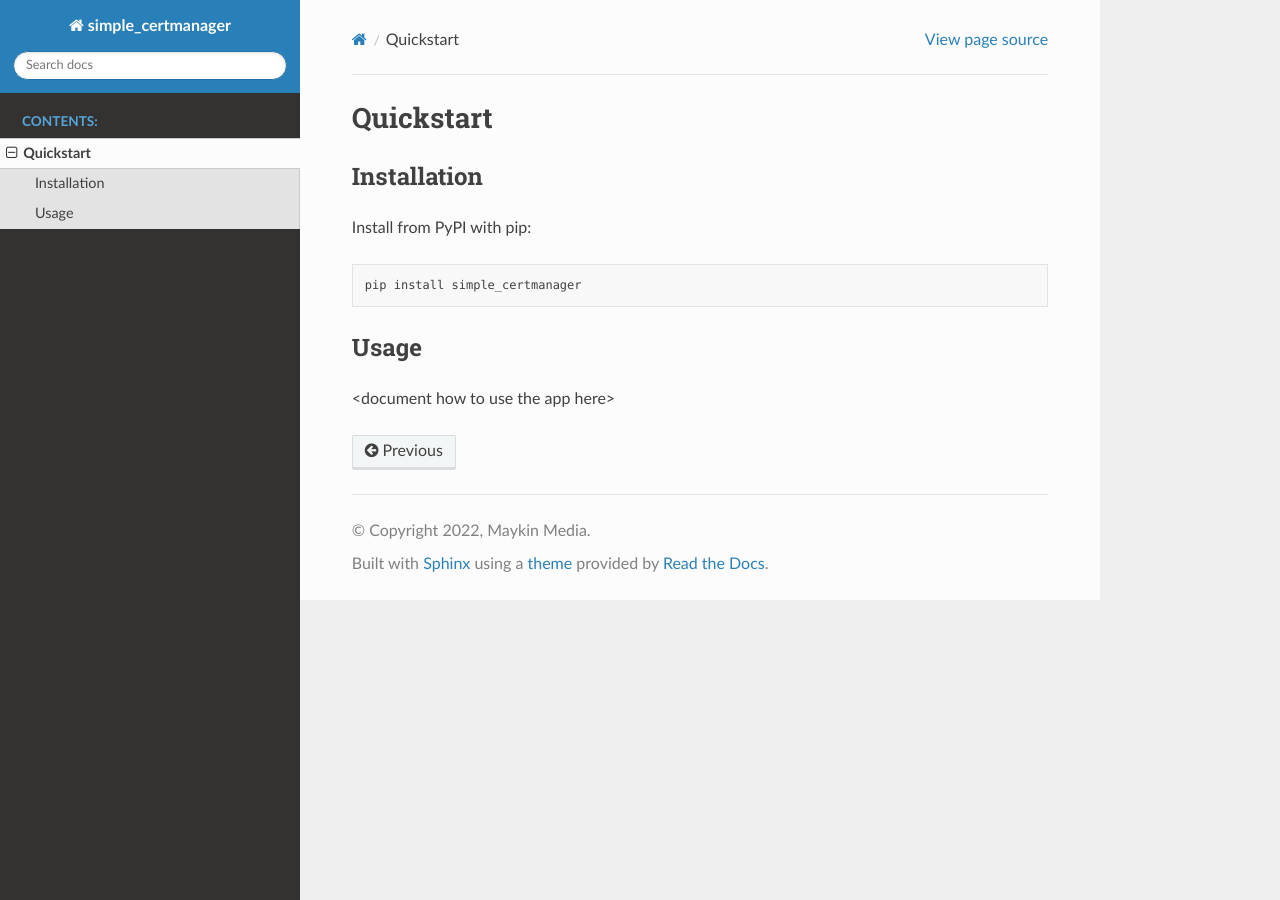
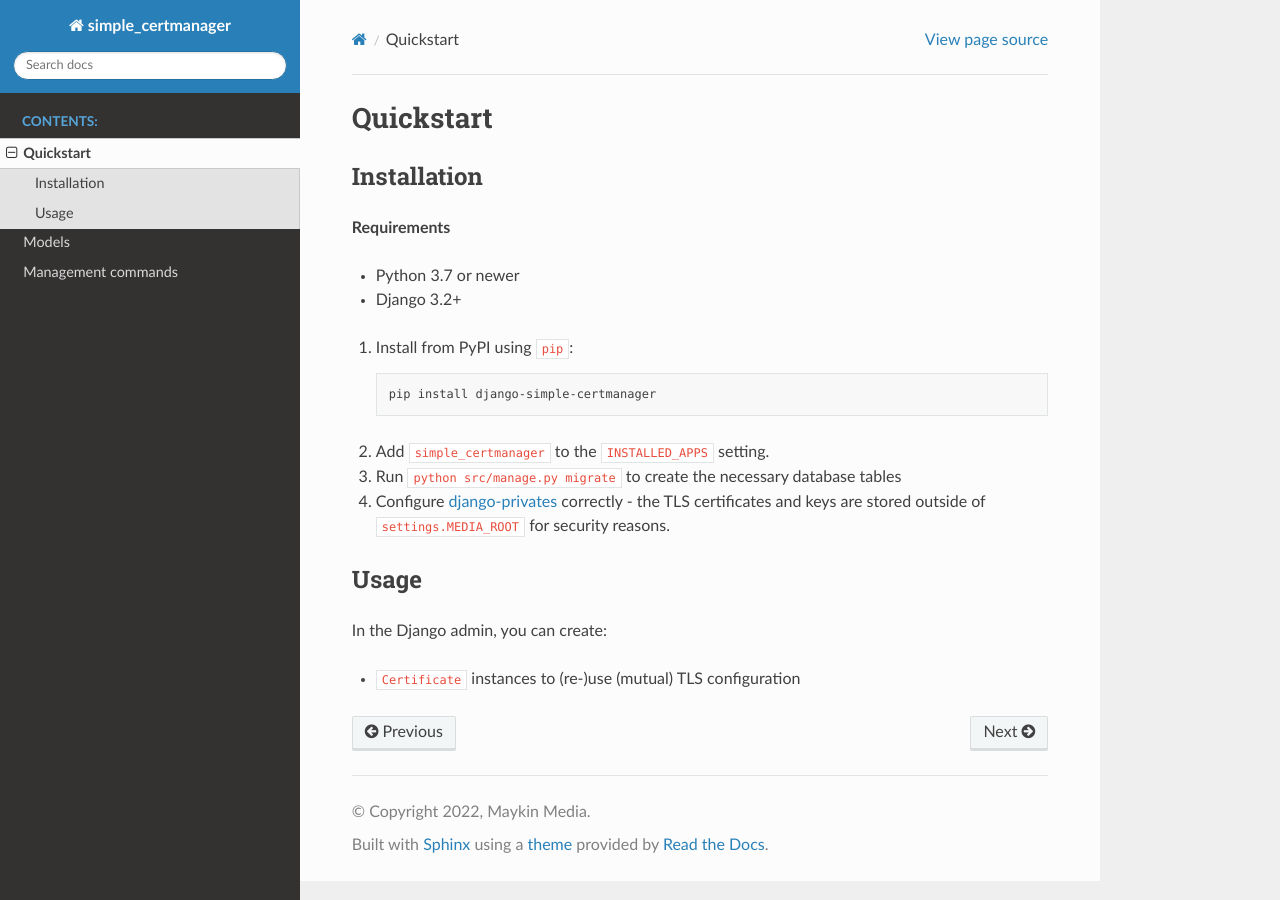
Before and after one commit to maykinmedia/django-simple-certmanager, a Sphinx documentation site: the page built from docs/quickstart.rst, in a window 1280 px wide. Built offline with Sphinx 7.4.7 and the Read the Docs theme 2.0.0, drawn with Linux system fonts in a browser that asks for light colours.

Commit message:
:memo: Update documentation

```diff
--- a/docs/quickstart.rst
+++ b/docs/quickstart.rst
@@ -1,18 +1,30 @@
-==========
 Quickstart
 ==========
 
 Installation
-============
+------------
 
-Install from PyPI with pip:
+**Requirements**
 
-.. code-block:: bash
+* Python 3.7 or newer
+* Django 3.2+
 
-    pip install simple_certmanager
+1. Install from PyPI using ``pip``:
+
+   .. code-block:: bash
+
+      pip install django-simple-certmanager
+
+2. Add ``simple_certmanager`` to the ``INSTALLED_APPS`` setting.
+3. Run ``python src/manage.py migrate`` to create the necessary database tables
+4. Configure `django-privates <https://django-privates.readthedocs.io/en/latest/quickstart.html>`_
+   correctly - the TLS certificates and keys are stored outside of ``settings.MEDIA_ROOT``
+   for security reasons.
 
 
 Usage
-=====
+-----
 
-<document how to use the app here>
+In the Django admin, you can create:
+
+* ``Certificate`` instances to (re-)use (mutual) TLS configuration
```
Also changed, not shown: README.rst (+11 -5 lines), docs/commands.rst (added, +8 -0 lines), docs/index.rst (+16 -15 lines), docs/models.rst (added, +11 -0 lines).
